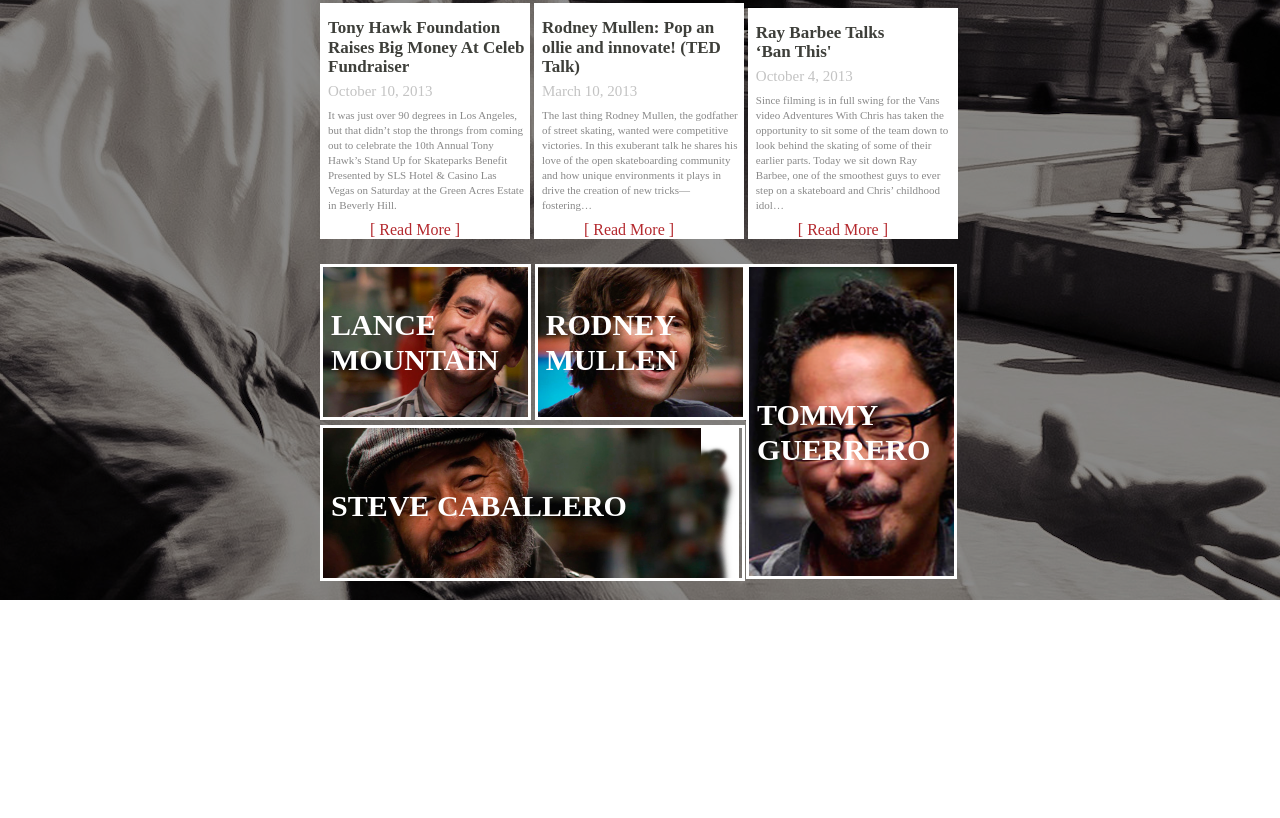
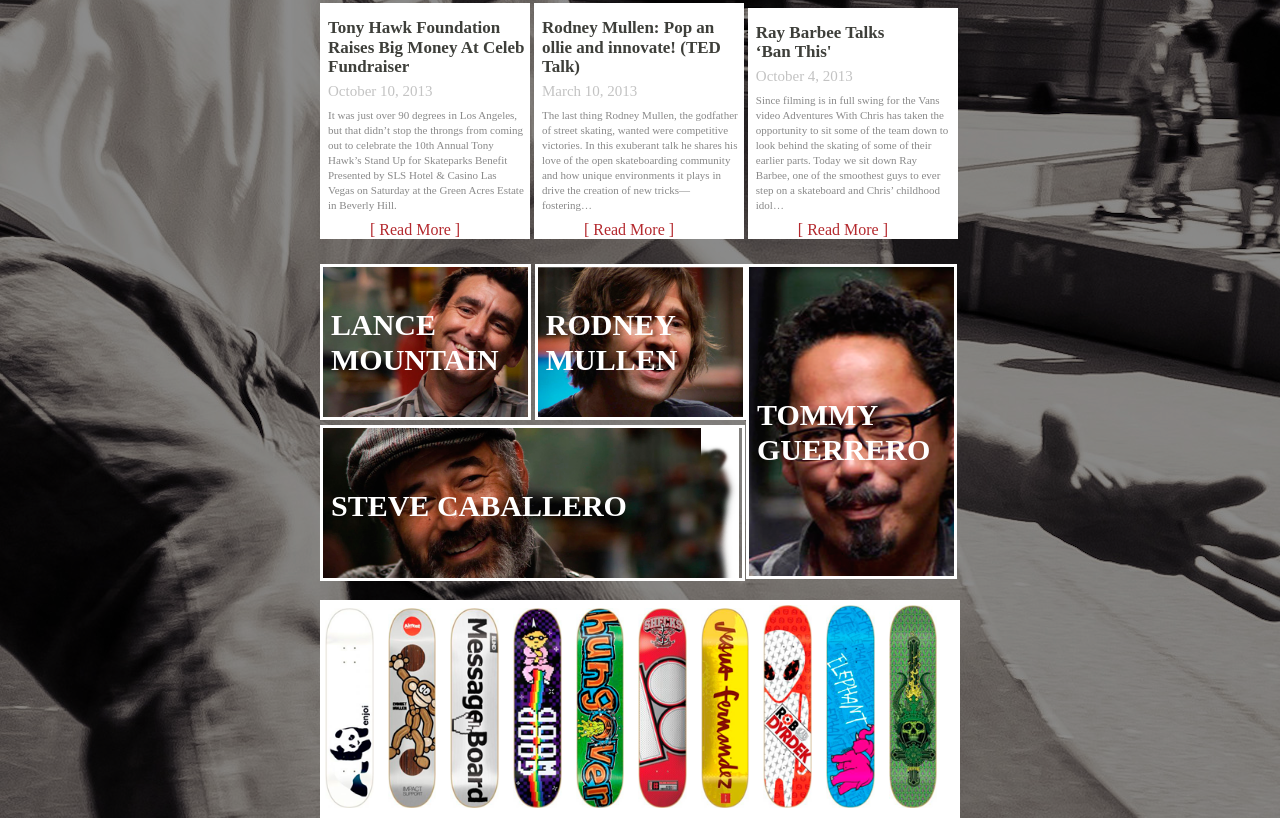
Before and after one commit to DinaOC/Sk8r, a plain HTML site: page index.html in a window 1280 px wide. Shown: the part 436-1254 px from the top of the page. Before the commit the page ends 1036 px from the top, so only its background shows below. Drawn offline with nearby package versions, Linux system fonts and the light colour scheme.

Commit message:
added skateboards section

```diff
--- a/index.html
+++ b/index.html
@@ -108,13 +108,25 @@ October 4, 2013
 
 </section>
 
-      <section class="skateboards">
 
 
+      <section class="skateboards">
+        <div class="boards">
 
+      <img src="images/sk8-3.png" alt="image" />
+      <img src="images/sk8-4.png" alt="image" />
+      <img src="images/sk8-5.png" alt="image" />
+      <img src="images/sk8-6.png" alt="image" />
+      <img src="images/sk8-7.png" alt="image" />
+      <img src="images/sk8-8.png" alt="image" />
+      <img src="images/sk8-9.png" alt="image" />
+      <img src="images/sk8-10.png" alt="image" />
+      <img src="images/sk8-2.png" alt="image" />
+      <img src="images/sk8-1.png" alt="image" />
 
+        </div>
 
-  </section>
+</section>
 
 </section>
 <footer>
--- a/styles.css
+++ b/styles.css
@@ -256,3 +256,16 @@ font-size: 30px;
 .name4 {
   margin-top: 130px;
 }
+
+.skateboards {
+  width: 100%;
+  background-color: white;
+}
+
+.boards img {
+  width: 7.6%;
+  display: inline-block;
+  margin: 2px;
+  padding: 3px;
+
+}
```
Also changed, not shown: 1 other file.
